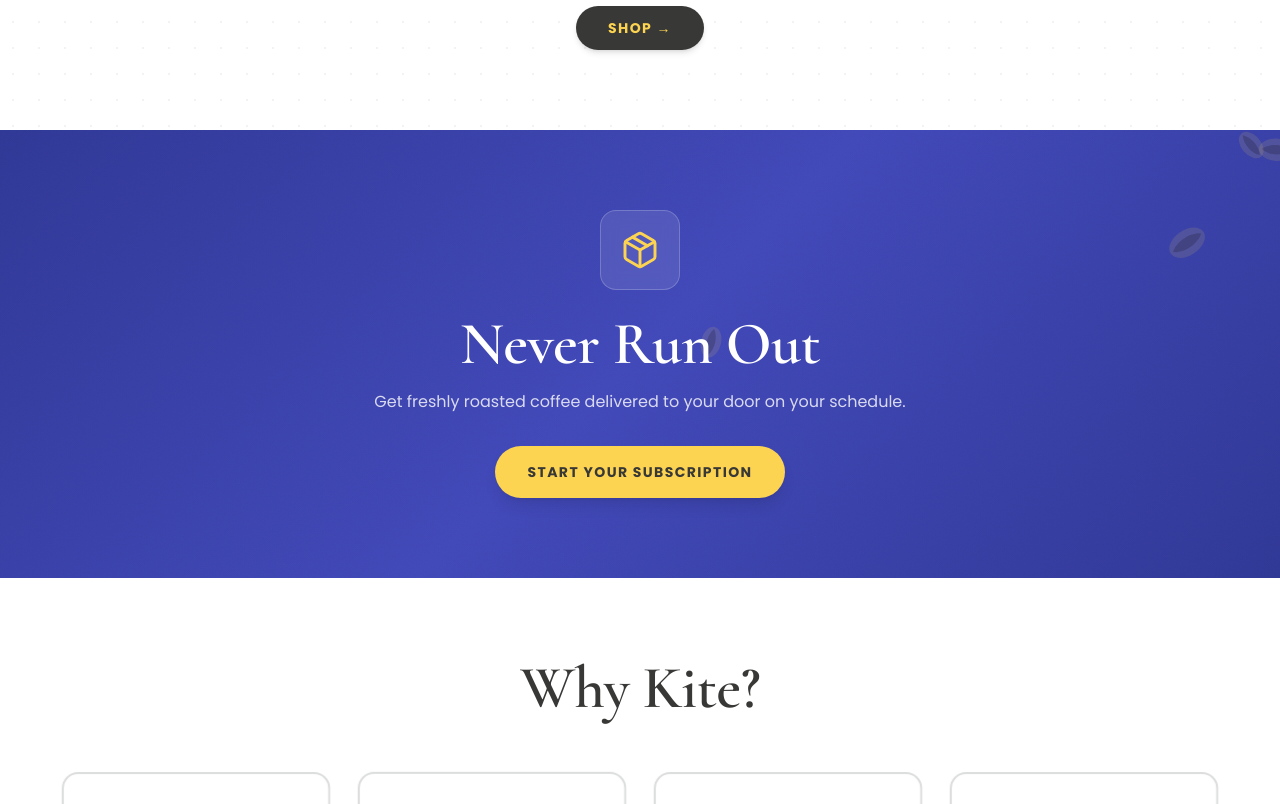
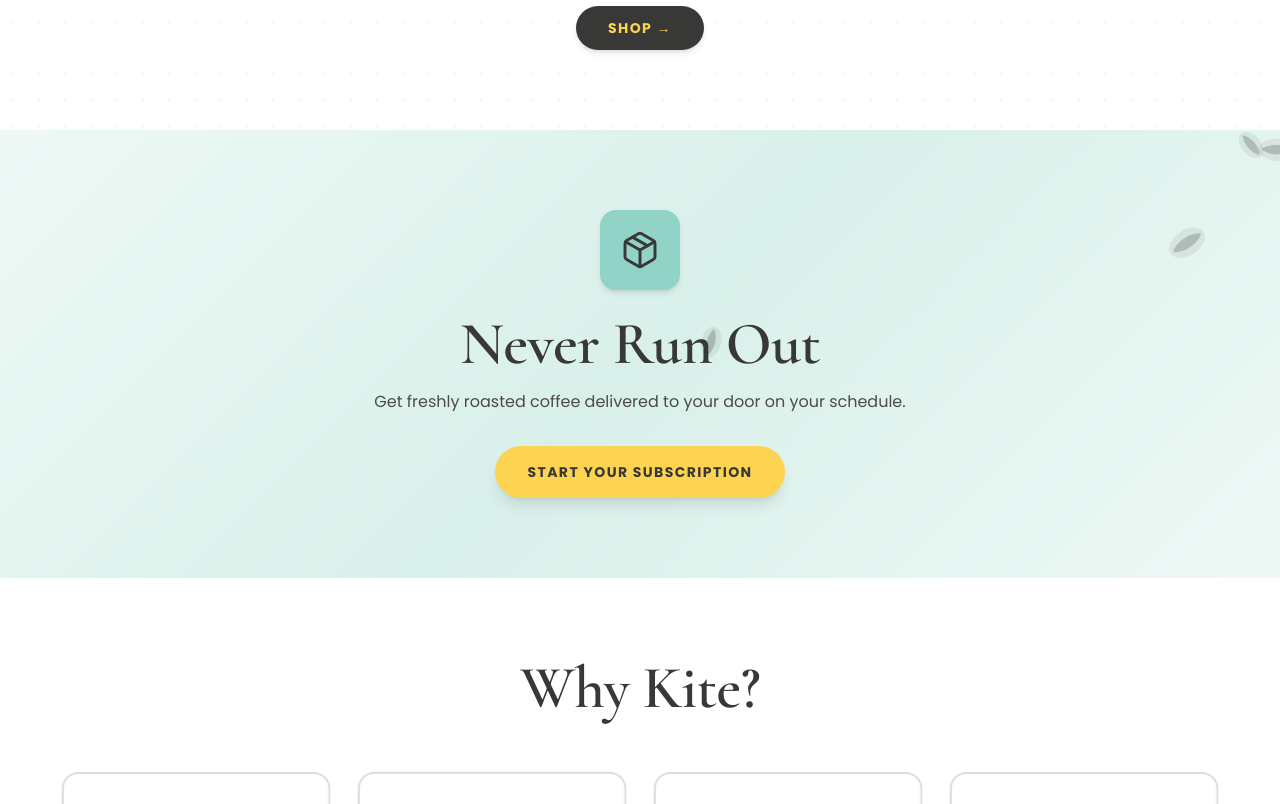
Before and after one commit to Abdullah-jankeez/Kite-roastery, a Next.js app: page /en in a window 1280 px wide. Shown: the part 2320-3124 px from the top of the page. Built offline with nearby package versions, Linux system fonts and the light colour scheme.

Commit message:
Design polish pass: white-dominant subpages, cart toast, cleanup
- PageHeader now light (white/cream + soft brand washes) on all subpages
- Home subscription CTA lightened from dark blue to soft teal wash
- Add-to-cart confirmation toast (bilingual, links to cart)
- Remove /aurora-demo test page

```diff
--- a/src/app/[locale]/aurora-demo/page.tsx
+++ /dev/null
@@ -1,5 +0,0 @@
-import { AuroraBackgroundDemo } from "@/components/ui/aurora-background-demo";
-
-export default function AuroraDemoPage() {
-  return <AuroraBackgroundDemo />;
-}
--- a/src/app/[locale]/layout.tsx
+++ b/src/app/[locale]/layout.tsx
@@ -7,6 +7,7 @@
 import Navbar from "@/components/Navbar";
 import Footer from "@/components/Footer";
 import WhatsAppButton from "@/components/WhatsAppButton";
+import CartToast from "@/components/CartToast";
 
 const poppins = Poppins({
   subsets: ["latin"],
@@ -75,6 +76,7 @@
             <main className="min-h-screen">{children}</main>
             <Footer />
             <WhatsAppButton />
+            <CartToast />
           </CartProvider>
         </NextIntlClientProvider>
       </body>
--- a/src/app/[locale]/page.tsx
+++ b/src/app/[locale]/page.tsx
@@ -277,27 +277,31 @@
         </div>
       </section>
 
-      {/* ── SUBSCRIPTION CTA — animated powder-blue background ───────── */}
+      {/* ── SUBSCRIPTION CTA — light teal wash (white-dominant) ──────── */}
       <section
         className="relative py-20 px-4 overflow-hidden bg-grain bg-living"
         style={{
           background:
-            "linear-gradient(135deg, #303895 0%, #4148b8 50%, #303895 100%)",
+            "linear-gradient(135deg, #eef9f6 0%, #d9f0ea 50%, #eef9f6 100%)",
         }}
       >
-        <FloatingBeans count={10} color="rgba(253, 212, 81, 0.12)" />
+        <FloatingBeans count={10} color="rgba(56, 56, 54, 0.08)" />
         <FadeIn className="relative max-w-4xl mx-auto text-center">
           <motion.div
-            className="w-20 h-20 mx-auto mb-6 rounded-2xl flex items-center justify-center bg-white/10 backdrop-blur-sm border border-white/20"
+            className="w-20 h-20 mx-auto mb-6 rounded-2xl flex items-center justify-center shadow-md"
+            style={{ backgroundColor: "#91d3c7" }}
             animate={{ y: [0, -8, 0] }}
             transition={{ duration: 3, repeat: Infinity, ease: "easeInOut" }}
           >
-            <Icon name="package" className="w-10 h-10 text-[#fdd451]" />
+            <Icon name="package" className="w-10 h-10 text-[#383836]" />
           </motion.div>
-          <h2 className="font-display text-4xl md:text-6xl font-semibold tracking-tight mb-4 text-white">
+          <h2
+            className="font-display text-4xl md:text-6xl font-semibold tracking-tight mb-4"
+            style={{ color: "#383836" }}
+          >
             {t("subscribeTitle")}
           </h2>
-          <p className="text-white/80 mb-8 max-w-xl mx-auto">{t("subscribeSubtitle")}</p>
+          <p className="mb-8 max-w-xl mx-auto" style={{ color: "#4b4b48" }}>{t("subscribeSubtitle")}</p>
           <MagneticButton>
             <Link
               href={`/${locale}/subscriptions`}
--- /dev/null
+++ b/src/components/CartToast.tsx
@@ -0,0 +1,79 @@
+"use client";
+
+import { useEffect, useRef, useState } from "react";
+import Link from "next/link";
+import { motion, AnimatePresence } from "framer-motion";
+import { useLocale, useTranslations } from "next-intl";
+import { useCart } from "@/lib/CartContext";
+import Icon from "@/components/Icon";
+
+/**
+ * Small confirmation toast shown whenever a product is added to the cart.
+ * Slides up near the bottom centre, auto-dismisses after 2.5s, links to the cart.
+ */
+export default function CartToast() {
+  const { lastAdded } = useCart();
+  const locale = useLocale();
+  const isAr = locale === "ar";
+  const nav = useTranslations("nav");
+  const [visible, setVisible] = useState(false);
+  const timer = useRef<ReturnType<typeof setTimeout> | null>(null);
+
+  useEffect(() => {
+    if (!lastAdded) return;
+    setVisible(true);
+    if (timer.current) clearTimeout(timer.current);
+    timer.current = setTimeout(() => setVisible(false), 2500);
+    return () => {
+      if (timer.current) clearTimeout(timer.current);
+    };
+  }, [lastAdded]);
+
+  const name = lastAdded
+    ? isAr
+      ? lastAdded.product.nameAr
+      : lastAdded.product.nameEn
+    : "";
+
+  return (
+    <AnimatePresence>
+      {visible && lastAdded && (
+        <motion.div
+          initial={{ opacity: 0, y: 40, scale: 0.95 }}
+          animate={{ opacity: 1, y: 0, scale: 1 }}
+          exit={{ opacity: 0, y: 20, scale: 0.95 }}
+          transition={{ type: "spring", stiffness: 350, damping: 28 }}
+          className="fixed bottom-24 left-1/2 -translate-x-1/2 z-[90] w-[calc(100%-2rem)] max-w-md"
+        >
+          <Link
+            href={`/${locale}/cart`}
+            onClick={() => setVisible(false)}
+            className="flex items-center gap-3 rounded-2xl px-4 py-3 shadow-2xl glass-card border border-black/5"
+            style={{ backgroundColor: "rgba(255,255,255,0.92)" }}
+          >
+            <span
+              className="w-9 h-9 rounded-full flex items-center justify-center flex-shrink-0"
+              style={{ backgroundColor: "#96d2b2" }}
+            >
+              <Icon name="check" className="w-5 h-5 text-[#383836]" strokeWidth={2.5} />
+            </span>
+            <span className="flex-1 min-w-0">
+              <span className="block text-sm font-semibold truncate" style={{ color: "#383836" }}>
+                {name}
+              </span>
+              <span className="block text-xs text-gray-500">
+                {isAr ? "أُضيف إلى السلة — اضغط لعرض السلة" : "Added to cart — tap to view"}
+              </span>
+            </span>
+            <span
+              className="text-xs font-bold uppercase tracking-wider px-3 py-1.5 rounded-full flex-shrink-0"
+              style={{ backgroundColor: "#383836", color: "#fdd451" }}
+            >
+              {nav("cart")}
+            </span>
+          </Link>
+        </motion.div>
+      )}
+    </AnimatePresence>
+  );
+}
--- a/src/components/PageHeader.tsx
+++ b/src/components/PageHeader.tsx
@@ -6,7 +6,7 @@
 type Props = {
   title: string;
   subtitle?: string;
-  /** Accent color for the slogan/strip, defaults to brand teal */
+  /** Accent color for the subtitle, defaults to deep brand teal (readable on white) */
   accent?: string;
   /** Optional children rendered below subtitle (e.g. CTA) */
   children?: ReactNode;
@@ -15,14 +15,14 @@
 };
 
 /**
- * Shared dark animated hero header used at the top of every sub-page.
- * Adds: living radial gradient, grain, floating beans, brand palette strip,
- * and a subtle scale-on-mount animation for the title.
+ * Shared light animated hero header used at the top of every sub-page.
+ * White-dominant per brand direction: soft cream radial, charcoal serif title,
+ * subtle floating beans, brand palette strip.
  */
 export default function PageHeader({
   title,
   subtitle,
-  accent = "#91d3c7",
+  accent = "#3f9c8b",
   children,
   beans = 10,
 }: Props) {
@@ -31,14 +31,27 @@
       className="relative py-24 px-4 text-center overflow-hidden bg-grain"
       style={{
         background:
-          "radial-gradient(ellipse at 30% 20%, #4a4a48 0%, #383836 55%, #2b2b2a 100%)",
+          "radial-gradient(ellipse at 30% 15%, #ffffff 0%, #faf9f7 55%, #f1efe9 100%)",
       }}
     >
-      <FloatingBeans count={beans} color="rgba(253, 212, 81, 0.12)" />
+      {/* Soft brand-colour washes */}
+      <div
+        aria-hidden
+        className="absolute -top-24 -start-24 w-96 h-96 rounded-full opacity-30 blur-3xl pointer-events-none"
+        style={{ background: "#91d3c7" }}
+      />
+      <div
+        aria-hidden
+        className="absolute -bottom-32 -end-24 w-96 h-96 rounded-full opacity-20 blur-3xl pointer-events-none"
+        style={{ background: "#fdd451" }}
+      />
+
+      <FloatingBeans count={beans} color="rgba(56, 56, 54, 0.08)" />
 
       <div className="relative max-w-3xl mx-auto">
         <motion.h1
-          className="font-display text-5xl md:text-7xl font-semibold tracking-tight mb-4 text-white"
+          className="font-display text-5xl md:text-7xl font-semibold tracking-tight mb-4"
+          style={{ color: "#383836" }}
           initial={{ opacity: 0, y: 30, scale: 0.96 }}
           animate={{ opacity: 1, y: 0, scale: 1 }}
           transition={{ duration: 0.7, ease: [0.25, 0.1, 0.25, 1] }}
--- a/src/lib/CartContext.tsx
+++ b/src/lib/CartContext.tsx
@@ -15,12 +15,16 @@
   clearCart: () => void;
   total: number;
   count: number;
+  /** Last product added — used by the toast. `seq` bumps on every add so
+      repeated adds of the same product re-trigger the toast. */
+  lastAdded: { product: Product; seq: number } | null;
 };
 
 const CartContext = createContext<CartContextType | null>(null);
 
 export function CartProvider({ children }: { children: React.ReactNode }) {
   const [items, setItems] = useState<CartItem[]>([]);
+  const [lastAdded, setLastAdded] = useState<{ product: Product; seq: number } | null>(null);
 
   useEffect(() => {
     const saved = localStorage.getItem("kite-cart");
@@ -41,6 +45,7 @@
       }
       return [...prev, { product, qty: 1 }];
     });
+    setLastAdded((prev) => ({ product, seq: (prev?.seq ?? 0) + 1 }));
   };
 
   const removeItem = (id: string) =>
@@ -60,7 +65,7 @@
 
   return (
     <CartContext.Provider
-      value={{ items, addItem, removeItem, updateQty, clearCart, total, count }}
+      value={{ items, addItem, removeItem, updateQty, clearCart, total, count, lastAdded }}
     >
       {children}
     </CartContext.Provider>
```
